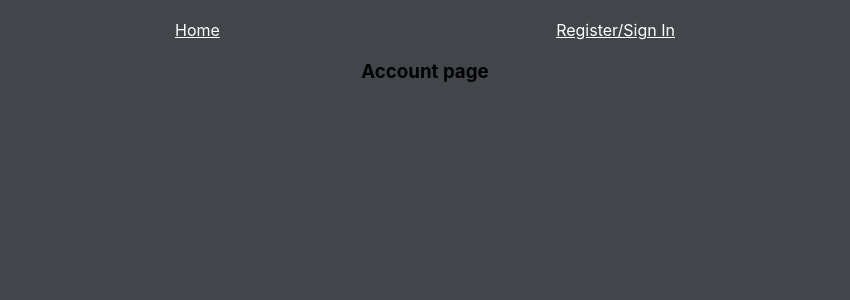
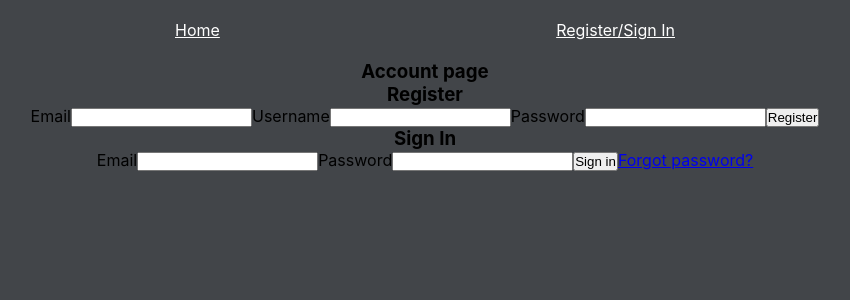
Before and after one commit to Daniel-N98/chat-application, a React (Create React App) app: page /account in a window 1280 px wide. Shown: the top 300 px of the page, without its empty margins (215-1065 px from the left). Built offline with nearby package versions, Linux system fonts and the light colour scheme; no server answers.

Commit message:
Added conditional rendering based on user auth

```diff
--- /dev/null
+++ b/src/components/auth/index.js
@@ -0,0 +1,4 @@
+import Register from "./Register";
+import Signin from "./Signin";
+
+export { Register, Signin };
--- a/src/views/Account.jsx
+++ b/src/views/Account.jsx
@@ -1,7 +1,21 @@
+import { useContext } from "react";
+import { Register, Signin } from "../components/auth";
+import { UserContext } from "../contexts/UserContext";
+
 export default function Account() {
+  const { user } = useContext(UserContext);
+
   return (
     <section id="account-view">
       <h1>Account page</h1>
+      {user ? (
+        <section id="account"></section>
+      ) : (
+        <section id="register-sign-in">
+          <Register />
+          <Signin />
+        </section>
+      )}
     </section>
   );
 }
```
